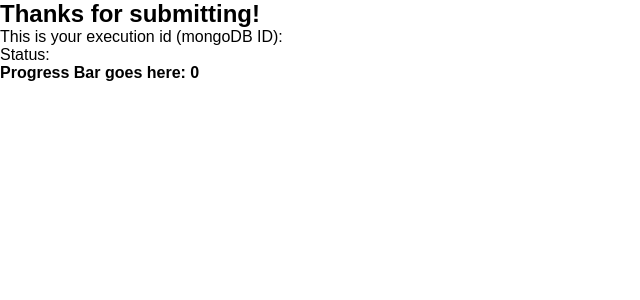
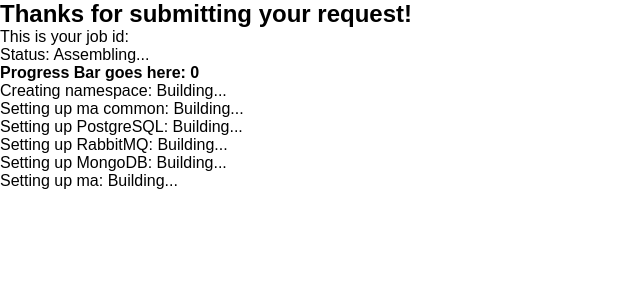
Before and after one commit to urianchang/LearnReact, a React (Create React App) app in the folder volty/: page / in a window 1280 px wide. Both pictures are taken after typing "Sample", "Sample", "name@example.com", "Sample", "name@example.com" into the empty fields and a click on the input "Submit". Shown: the top 300 px of the page, without its empty margins (0-640 px from the left). Built offline with nearby package versions, Linux system fonts and the light colour scheme; no server answers.

Commit message:
Hooked up backend to send task updates

```diff
--- a/volty/src/App.js
+++ b/volty/src/App.js
@@ -40,9 +40,9 @@ class App extends Component {
   } //: End of submitForm
 
   render() {
-    const isFormSubmitted = this.state.isFormSubmitted;
+    // const isFormSubmitted = this.state.isFormSubmitted;
 
-    if (isFormSubmitted) {
+    if (this.state.isFormSubmitted) {
       return(
         <AssemblePage
           execution_id = {this.state.execution_id}
--- a/volty/src/templates/assemble/AssemblePage.js
+++ b/volty/src/templates/assemble/AssemblePage.js
@@ -9,21 +9,24 @@ class AssemblePage extends Component {
     this.state = {
       isAssembled: false,
       count: 0,
+      create_namespace: "Building...",
+      setup_ma_common: "Building...",
+      setup_postgresql: "Building...",
+      setup_rabbitmq: "Building...",
+      setup_mongodb: "Building...",
+      setup_ma: "Building...",
     };
 
     this.checkStatus = this.checkStatus.bind(this);
   };
 
   componentDidMount() {
-    var intervalId = setInterval(this.checkStatus.bind(this), 10);
-    console.log('intervalid:', intervalId);
+    var intervalId = setInterval(this.checkStatus.bind(this), 1000);
     this.setState({ intervalId : intervalId });
-    // console.log("componentDidMount");
-    // this.checkStatus();
   };
 
   checkStatus() {
-    if (this.state.count === 100) {
+    if (this.state.count === 6) {
       clearInterval(this.state.intervalId);
       this.setState({ isAssembled: true });
     } else {
@@ -31,21 +34,57 @@ class AssemblePage extends Component {
       fetch(URL)
         .then(res => res.json())
         .then(json => {
-          console.log("api response received");
-          this.setState({ count: parseInt(json.newCount, 10) });
+          /*
+            This section needs to be reworked when the full system is up and running
+          */
+          let taskName = json.taskComplete.name;
+          let taskState = json.taskComplete.state;
+
+          switch (taskName) {
+            case "create_namespace":
+              this.setState({ create_namespace : taskState });
+              break;
+            case "setup_ma_common":
+              this.setState({ setup_ma_common : taskState });
+              break;
+            case "setup_postgresql":
+              this.setState({ setup_postgresql : taskState });
+              break;
+            case "setup_rabbitmq":
+              this.setState({ setup_rabbitmq : taskState });
+              break;
+            case "setup_mongodb":
+              this.setState({setup_mongodb : taskState });
+              break;
+            case "setup_ma":
+              this.setState({setup_ma : taskState});
+              break;
+            default:
+              console.log(`ERROR - Unknown Task: ${ taskName }`);
+          }
+          let newCount = this.state.count + 1;
+          this.setState({ count : newCount });
         });
     }
   };
 
   render() {
     const execution_id = this.props.execution_id;
-    const execution_status = this.props.execution_status;
+    let execution_status = (!this.state.isAssembled) ? "Assembling..." : "Done!";
     return(
       <div>
-        <h2>Thanks for submitting!</h2>
-        <p>This is your execution id (mongoDB ID): { execution_id }</p>
+        <h2>Thanks for submitting your request!</h2>
+        <p>This is your job id: { execution_id }</p>
         <p>Status: { execution_status }</p>
         <h4>Progress Bar goes here: { this.state.count }</h4>
+        <ul>
+          <li>Creating namespace: { this.state.create_namespace }</li>
+          <li>Setting up ma common: { this.state.setup_ma_common }</li>
+          <li>Setting up PostgreSQL: { this.state.setup_postgresql }</li>
+          <li>Setting up RabbitMQ: {this.state.setup_rabbitmq }</li>
+          <li>Setting up MongoDB: { this.state.setup_mongodb }</li>
+          <li>Setting up ma: { this.state.setup_ma }</li>
+        </ul>
       </div>
     );
   }
```
